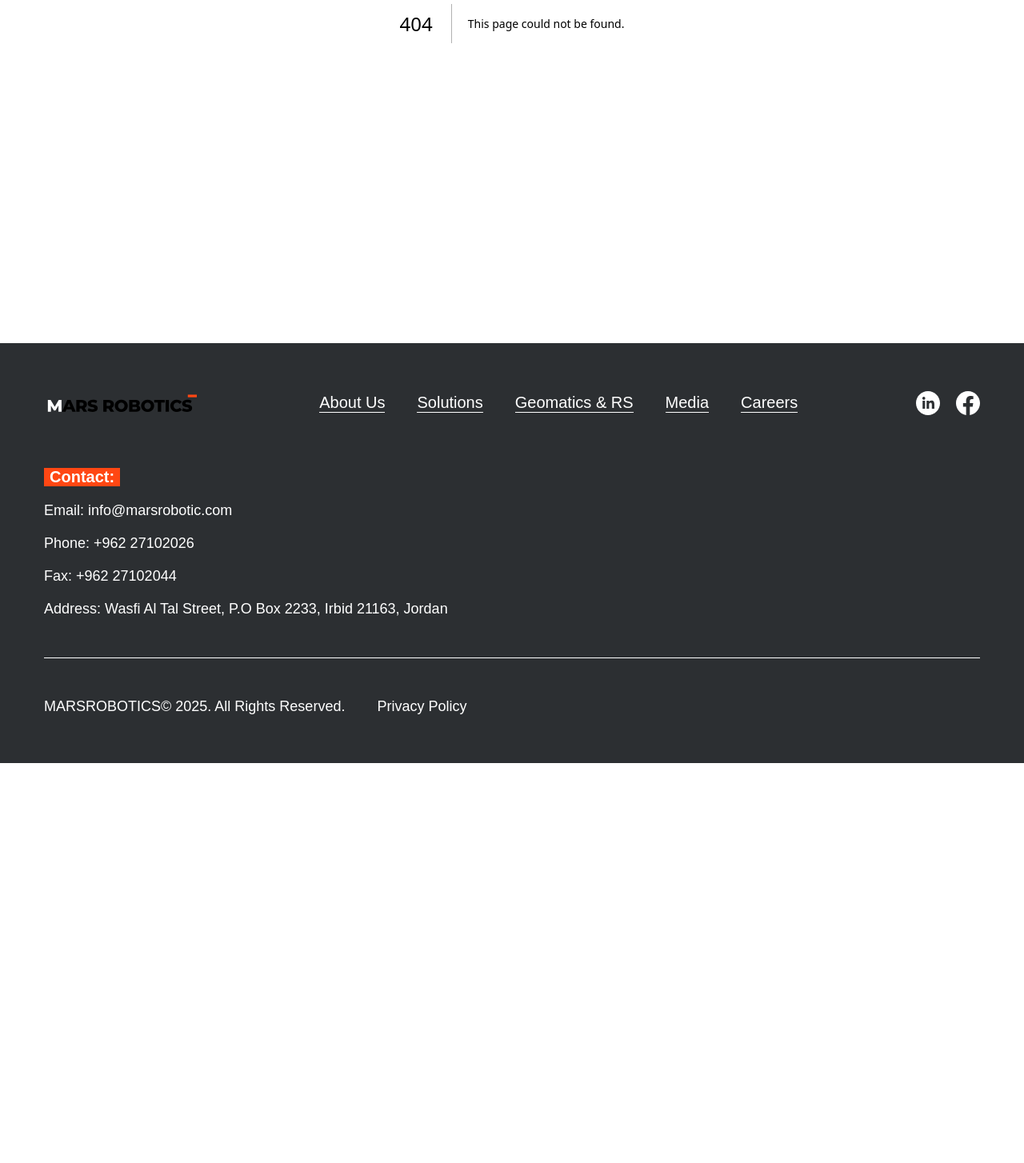
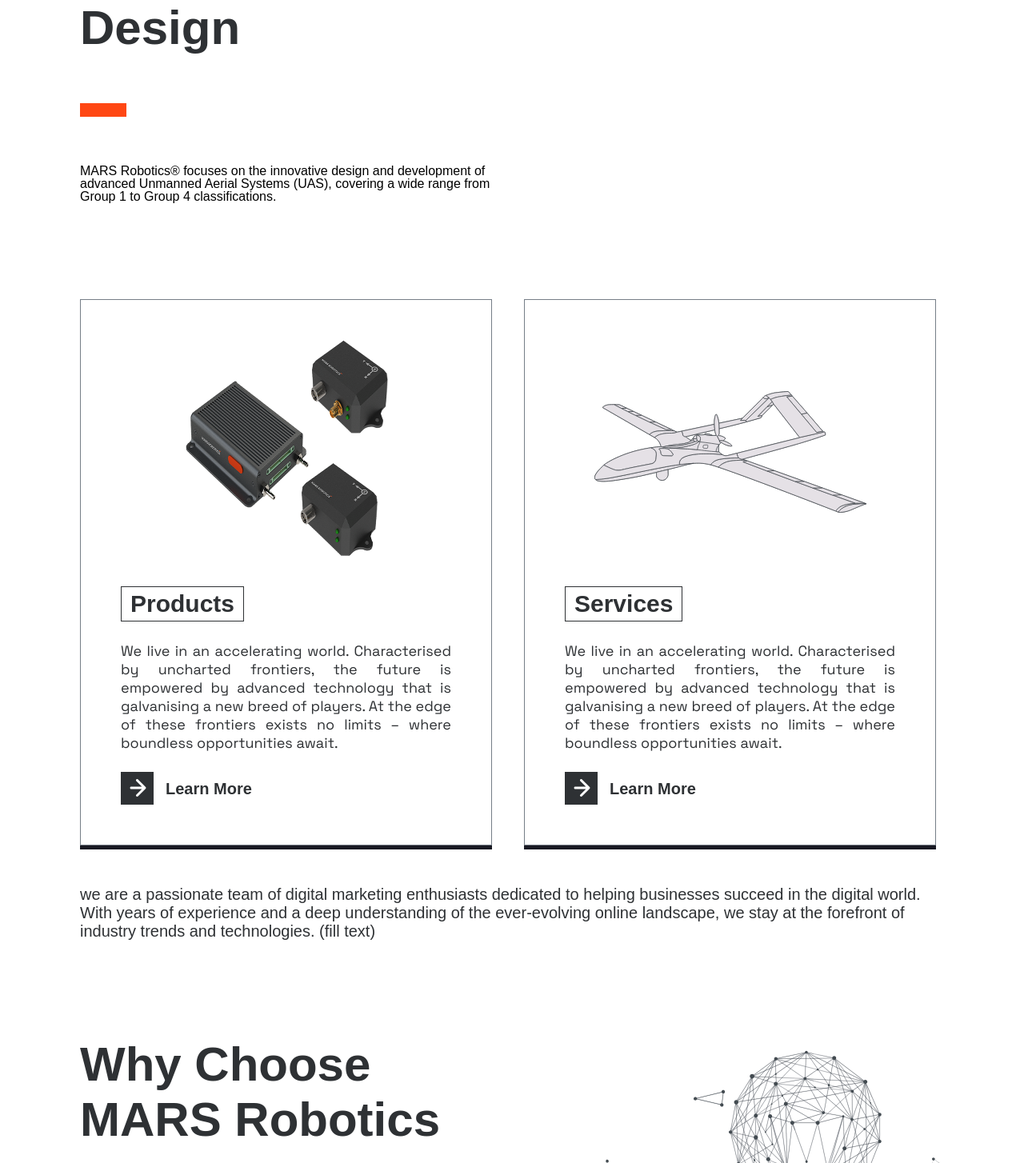
Before and after one commit to Mohammad-amin-alkhatib/mars, a Next.js app: page /services in a window 1280 px wide. Before the commit this address had no page. Shown: the part 371-1825 px from the top of the page at 80% size. Before the commit the page ends 1325 px from the top, so only its background shows below. Built offline with nearby package versions, Linux system fonts and the light colour scheme; a web font is replaced by a local one.

Commit message:
add services route

```diff
--- a/src/components/HamMenuItems/index.jsx
+++ b/src/components/HamMenuItems/index.jsx
@@ -36,7 +36,7 @@
         {items.map((item, index) => (
           <div key={index} className={styles.menuItemContainer}>
             <a
-              href={item.hasDropDown ? "#" : `#${item.title.toLowerCase()}`}
+              href={item.hasDropDown ? "#" : `/${item.title.toLowerCase()}`}
               className={styles.navLink}
               onClick={
                 item.hasDropDown ? (e) => toggleDropdown(e, index) : undefined
@@ -73,7 +73,7 @@
                       <a
                         href={
                           subItem.url ||
-                          `#${subItem.subItem
+                          `/${subItem.subItem
                             .toLowerCase()
                             .replace(/\s+/g, "-")}`
                         }
@@ -91,7 +91,7 @@
 
         {level === 0 && (
           <div className={styles.contactButtonContainer}>
-            <a href="#contact" className={styles.contactButton}>
+            <a href="/contact" className={styles.contactButton}>
               CONTACT
             </a>
           </div>
--- /dev/null
+++ b/src/data/servicesPage.json
@@ -0,0 +1,34 @@
+{
+    "header": {
+        "videoUrl": "/homepageVideo.mp4",
+        "title": "UAVs System Design",
+        "description": "MARS Robotics® focuses on the innovative design and development of advanced Unmanned Aerial Systems (UAS), covering a wide range from Group 1 to Group 4 classifications."
+    },
+    "services": {
+        "cards": [
+            {
+                "title": "Products",
+                "href": "/products",
+                "image": "products.png",
+                "description": "We live in an accelerating world. Characterised by uncharted frontiers, the future is empowered by advanced technology that is galvanising a new breed of players. At the edge of these frontiers exists no limits – where boundless opportunities await."
+            },
+            {
+                "title": "Services",
+                "href": "/services",
+                "image": "services.svg",
+                "description": "We live in an accelerating world. Characterised by uncharted frontiers, the future is empowered by advanced technology that is galvanising a new breed of players. At the edge of these frontiers exists no limits – where boundless opportunities await."
+            }
+        ],
+        "description": "we are a passionate team of digital marketing enthusiasts dedicated to helping businesses succeed in the digital world. With years of experience and a deep understanding of the ever-evolving online landscape, we stay at the forefront of industry trends and technologies. (fill text) "
+    },
+    "chooseUs": {
+        "title": "Why Choose MARS Robotics",
+        "imgSrc": "/lampInHand.svg",
+        "description": [
+            "Innovation: We are constantly pushing the boundaries of robotic technology.",
+            "Focus on You: our solutions are customer-centric, tailored to meet your needs and challenges.",
+            "ITAR-Free Advantage: Our solutions are not subject to ITAR restrictions, making them accessible to a wider audience.",
+            "Reliable Partner: We are committed to providing you with the support and expertise you need to succeed."
+        ]
+    }
+}
--- /dev/null
+++ b/src/pages/services/Services.module.scss
@@ -0,0 +1,74 @@
+@import '../../styles/variables/breakpoints.scss';
+@import '../../styles/variables/fonts.scss';
+@import '../../styles/variables/colors.scss';
+
+.news {
+    background-color: #FAFAFA;
+    gap: 15px;
+    padding: 15px 100px;
+}
+
+.newsContainer {
+    display: flex;
+    flex-direction: column;
+    gap: 30px;
+}
+
+.newCard {
+    display: flex;
+    gap: 70px;
+    width: 100%;
+    background: #FFF;
+    padding: 10px;
+    box-shadow: 0px 0px 60px 30px rgba(0, 0, 0, 0.03);
+}
+
+.image {
+    width: 490px;
+}
+
+.info {
+    display: flex;
+    flex-direction: column;
+    gap: 40px;
+    justify-content: center;
+    width: 386px;
+}
+
+.titleCard {
+    color: #4A4F54;
+    font: 600 48px/56px $gibson;
+}
+
+.descriptionCard {
+    font: 400 15px/20px $gibson;
+    color: #8D8D8D;
+}
+
+.servicesSection {
+    margin: 40px 100px;
+
+    @include bp-below(medium) {
+        margin: 35px 45px;
+     }
+}
+
+.containerServices {
+    display: flex;
+    gap: 40px;
+
+    @include bp-below(medium) {
+       flex-direction: column;
+    }
+}
+
+.serviceDescription {
+    margin-top: 50px;
+    color: $black-200;
+    font: 400 20px $gibson;
+
+    @include bp-below(medium) {
+        font-size: 16px;
+        text-align: justify;
+    }
+}
--- /dev/null
+++ b/src/pages/services/index.js
@@ -0,0 +1,67 @@
+// Packages
+import React from "react";
+import path from "path";
+import fs from "fs";
+// Components
+import Head from "next/head";
+import DesktopNavBar from "@/components/DesktopNavBar";
+import MobileNavBar from "@/components/MobileNavBar";
+import LetsWorkTogether from "@/components/LetsWorkTogether";
+import Card from "@/components/Card"
+// Styles
+import styles from "./Services.module.scss";
+
+const ContactPage = ({ header, services, chooseUs }) => {
+    return (
+        <>
+            <Head>
+                <title>Media</title>
+                <meta name="description" content="Generated by create next app" />
+                <meta name="viewport" content="width=device-width, initial-scale=1" />
+            </Head>
+            <div>
+                <DesktopNavBar />
+                <MobileNavBar />
+                <LetsWorkTogether
+                    title={header?.title}
+                    description={header?.description}
+                />
+                <div className={styles.servicesSection}>
+                    <div className={styles.containerServices}>
+                        {services?.cards.map((card, index) => (
+                            <Card
+                                key={index}
+                                description={card.description}
+                                title={card.title}
+                                image={card.image}
+                                href={card.href}
+                            />
+                        ))}
+                    </div>
+                    {!!services?.description && <p className={styles.serviceDescription}> {services.description}</p>}
+                </div>
+                <LetsWorkTogether
+                    className={styles.whyChooseSection}
+                    title={chooseUs?.title}
+                    imgSrc={chooseUs?.imgSrc}
+                    description={chooseUs?.description}
+                />
+            </div>
+        </>
+    )
+}
+
+
+export async function getStaticProps() {
+    const filePath = path.join(process.cwd(), 'src/data/servicesPage.json');
+    const jsonData = fs.readFileSync(filePath, 'utf8');
+    const data = JSON.parse(jsonData) || {};
+
+    return {
+        props: {
+            ...data
+        },
+    };
+}
+
+export default ContactPage;
```
Also changed, not shown: src/pages/services/[id]/index.js (added).
